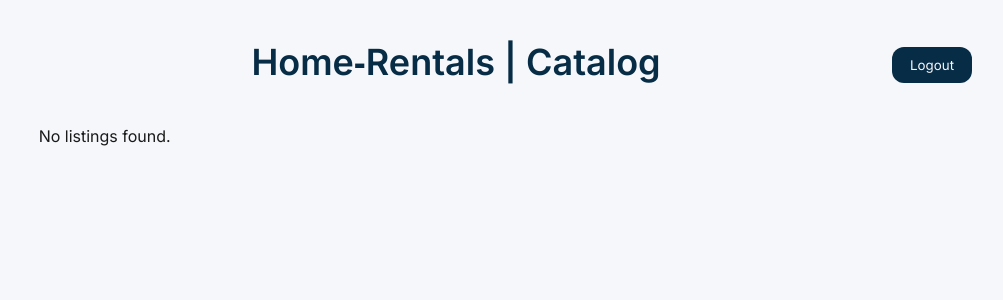
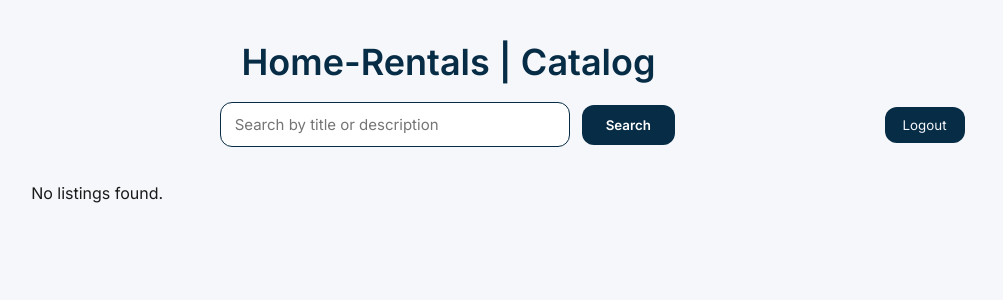
Before and after one commit to Pfauberg/homerentals, a Django app: page /property/user/ in a window 1280 px wide. Shown: the top 300 px of the page, without its empty margins (184-1187 px from the left). Run offline with Django 5.2, Linux system fonts and the light colour scheme; data that the repository does not hold is empty.

Commit message:
added search by name/description

```diff
--- a/app_property/views.py
+++ b/app_property/views.py
@@ -44,12 +44,38 @@
 from django.contrib import messages
 from django.utils import timezone
 from django.core.exceptions import ValidationError
+from difflib import SequenceMatcher
 
 class UserSiteView(ListView):
     model = Property
     template_name = 'app_property/user_site.html'
     context_object_name = 'properties'
     queryset = Property.objects.filter(status='active').order_by('-created_at')
+
+    def get_queryset(self):
+        qs = super().get_queryset()
+        query = self.request.GET.get('q', '').strip()
+        if query:
+            res = []
+            threshold = 0.7
+            q_lower = query.lower()
+            for prop in qs:
+                title = prop.title.lower()
+                desc = prop.description.lower()
+                def best_match(text):
+                    max_ratio = 0
+                    for i in range(0, len(text) - len(q_lower) + 1):
+                        chunk = text[i:i+len(q_lower)]
+                        ratio = SequenceMatcher(None, q_lower, chunk).ratio()
+                        max_ratio = max(max_ratio, ratio)
+                    return max_ratio
+
+                match_title = best_match(title)
+                match_desc = best_match(desc)
+                if match_title >= threshold or match_desc >= threshold:
+                    res.append(prop)
+            return res
+        return qs
 
 class UserPropertyDetailView(DetailView):
     model = Property
--- a/templates/app_property/user_site.html
+++ b/templates/app_property/user_site.html
@@ -4,7 +4,7 @@
     <head>
         <meta charset="UTF-8" />
         <meta name="viewport" content="width=device-width, initial-scale=1.0" />
-        <title>Home‑Rentals | Catalog</title>
+        <title>Home-Rentals | Catalog</title>
         <link href="https://fonts.googleapis.com/css2?family=Inter:wght@400;500;600&display=swap" rel="stylesheet" />
         <style>
             :root {
@@ -18,6 +18,9 @@
                 box-sizing: border-box;
                 font-family: "Inter", sans-serif;
             }
+            html{
+                scrollbar-gutter: stable;
+            }
             body {
                 background: var(--bg-color);
                 color: #1a1a1a;
@@ -28,15 +31,56 @@
                 padding: 0 24px;
             }
             .page-header {
-                position: relative;
                 margin-bottom: 36px;
-                padding-bottom: 6px;
             }
             .page-header h1 {
                 font-size: 36px;
                 font-weight: 700;
                 color: var(--primary-color);
                 text-align: center;
+                margin-bottom: 18px;
+            }
+            .action-row {
+                display: flex;
+                justify-content: center;
+                align-items: center;
+                position: relative;
+            }
+            .search {
+                display: flex;
+                gap: 12px;
+                align-items: center;
+                padding-left: 60px;
+            }
+            .search input {
+                padding: 12px 14px;
+                border: 1.5px solid var(--primary-color);
+                border-radius: var(--radius);
+                font-size: 15px;
+                width: 350px;
+            }
+            .search button {
+                padding: 12px 24px;
+                border: none;
+                border-radius: var(--radius);
+                background: var(--primary-color);
+                color: #fff;
+                font-weight: 600;
+                cursor: pointer;
+                transition: filter 0.25s;
+            }
+            .search button:hover {
+                filter: brightness(92%);
+            }
+            .reset-link{
+                margin-left: 8px;
+                color:#999;
+                visibility:hidden;
+                pointer-events:none;
+            }
+            .reset-link.show{
+                visibility:visible;
+                pointer-events:auto;
             }
             .user-actions {
                 position: absolute;
@@ -121,19 +165,37 @@
                 .page-header h1 {
                     font-size: 24px;
                 }
+                .action-row {
+                    flex-direction: column;
+                    gap: 16px;
+                }
+                .user-actions {
+                    position: static;
+                    transform: none;
+                }
             }
         </style>
     </head>
     <body>
         <div class="container">
             <header class="page-header">
-                <h1>Home‑Rentals | Catalog</h1>
-                <div class="user-actions">
-                    <span>{{ user.username }}</span>
-                    <form action="{% url 'logout' %}" method="post">
-                        {% csrf_token %}
-                        <button type="submit" class="logout-btn">Logout</button>
+                <h1>Home-Rentals | Catalog</h1>
+                <div class="action-row">
+                    <form class="search" method="get">
+                        <input type="text" name="q" placeholder="Search by title or description" value="{{ request.GET.q }}" />
+                        <button type="submit">Search</button>
+                        <a href="{% url 'user_site' %}"
+                           class="reset-link{% if request.GET.q %} show{% endif %}">
+                            Reset
+                        </a>
                     </form>
+                    <div class="user-actions">
+                        <span>{{ user.username }}</span>
+                        <form action="{% url 'logout' %}" method="post">
+                            {% csrf_token %}
+                            <button type="submit" class="logout-btn">Logout</button>
+                        </form>
+                    </div>
                 </div>
             </header>
             <div class="cards">
```
